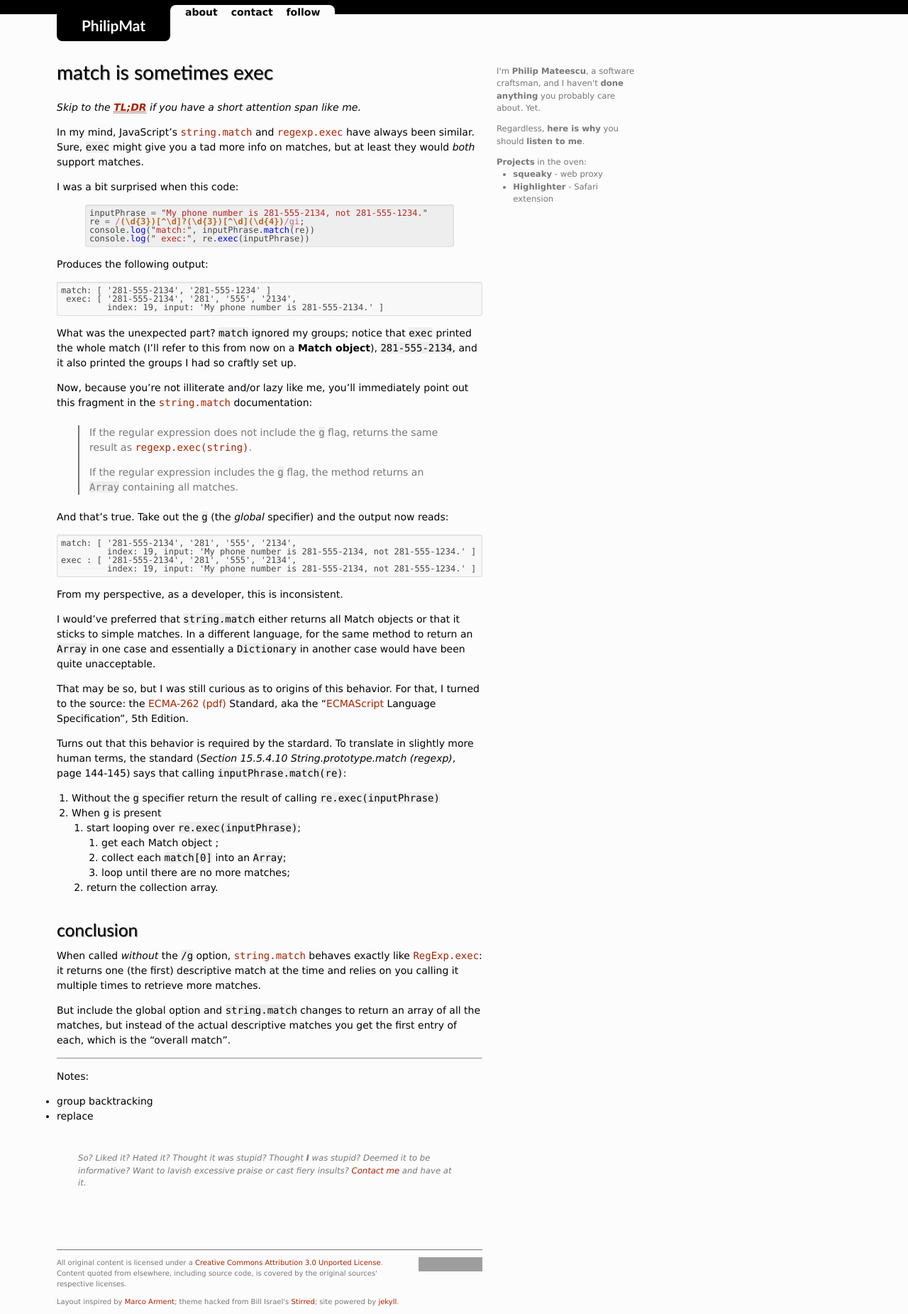
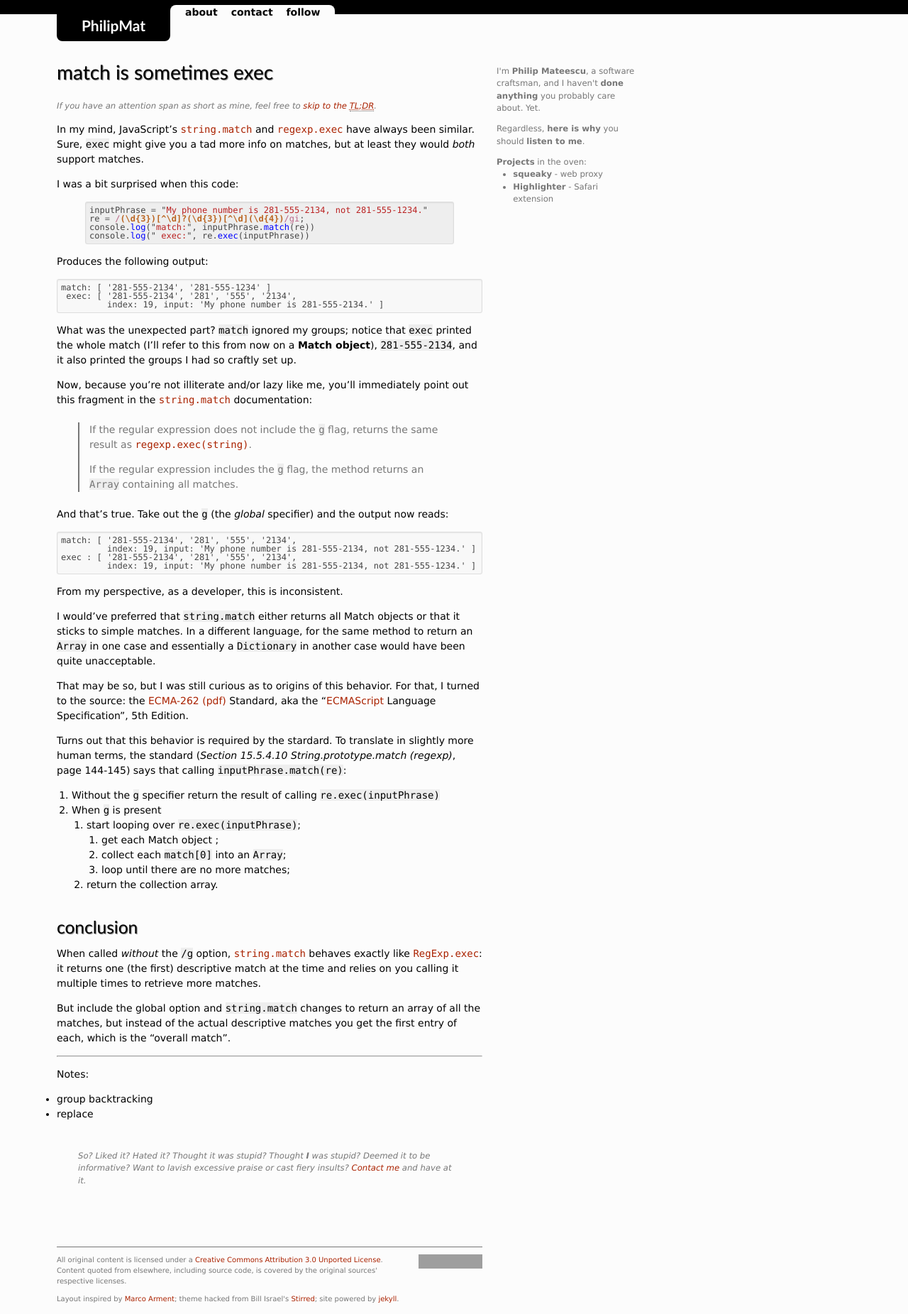
Before and after one commit to philipmat/philipmat.github.io, a Jekyll site: the page built from drafts/match_is_sometimes_exec.markdown, in a window 1280 px wide. Shown: the whole page at 71% size. Built offline with Jekyll 4.4.1, drawn with Linux system fonts in a browser that asks for light colours; Markdown is read by kramdown in place of the engine named in the settings; grey boxes are pictures that could not be loaded.

Commit message:
rewording of tldr and made it less obvious

```diff
--- a/_layouts/post.html
+++ b/_layouts/post.html
@@ -6,7 +6,7 @@ layout: base
 	<div class="date">{{ page.date | date: "%a, %b %d %Y" }}</div>
 	<div class="body">
 		{% if page.has_tldr %}
-		<p><i>Skip to the <b><a href="#tldr"><abbr title="Too Long; Didn't Read">TL;DR</abbr></a></b> if you have a short attention span like me.</i></p>
+		<p class="skip-tldr"><i>If you have an attention span as short as mine, feel free to <a href="#tldr">skip to the <abbr title="Too Long; Didn't Read">TL;DR</abbr></a>.</i></p>
 		{% endif %}
 
 		{{ content }}
--- a/media/css/stirred.css
+++ b/media/css/stirred.css
@@ -184,13 +184,17 @@ abbr, acronym { border-bottom: 1px dotted #777777; cursor: pointer; }
 {
 	background-color: #eee;
 }
-.post .feedback {
-	margin: 40px 30px 0 30px;
+.post .feedback ,
+.post .skip-tldr
+{
 	font-size: smaller;
 	font-style: italic;
 	color: #777777;
 }
 
+.post .feedback {
+	margin: 40px 30px 0 30px;
+}
 .post .footnotes hr,
 .post hr.footnotes
 {
```
